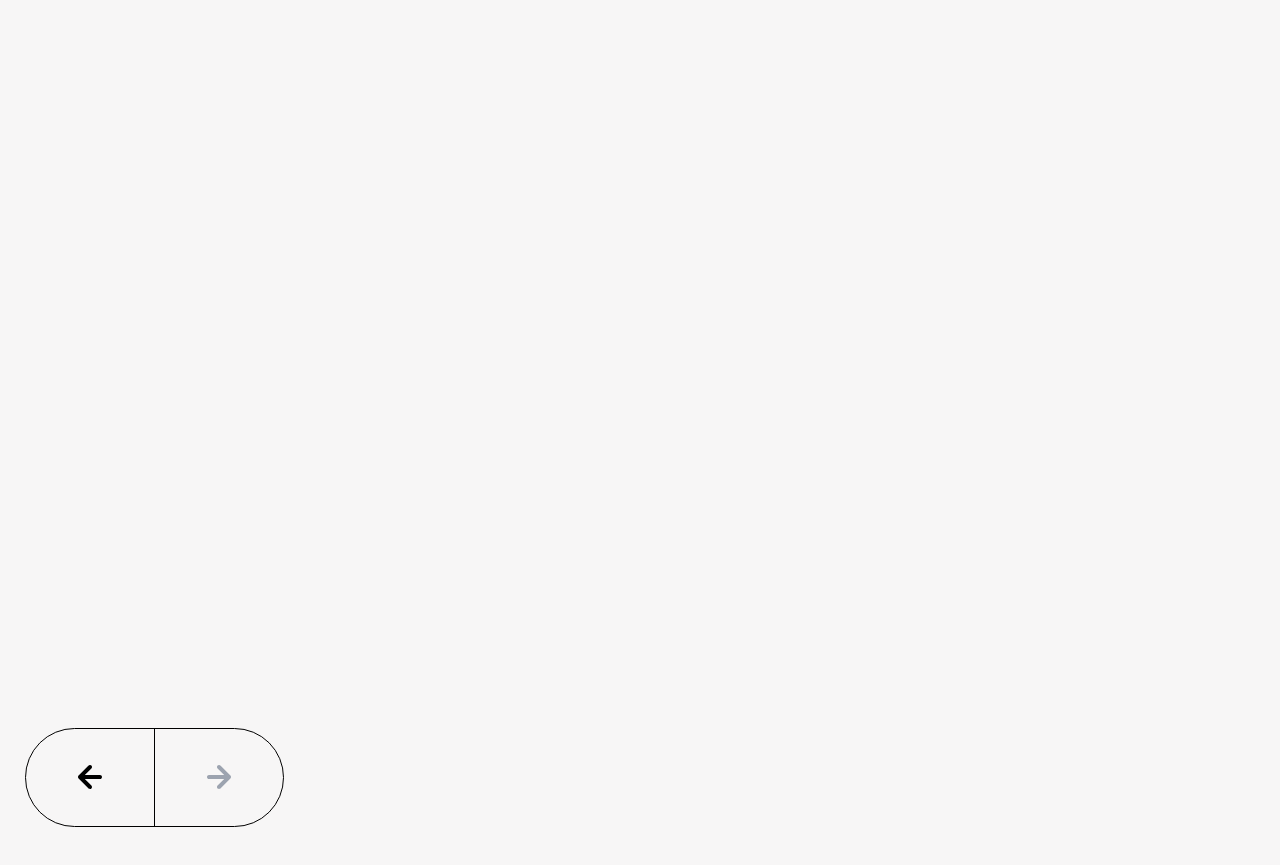
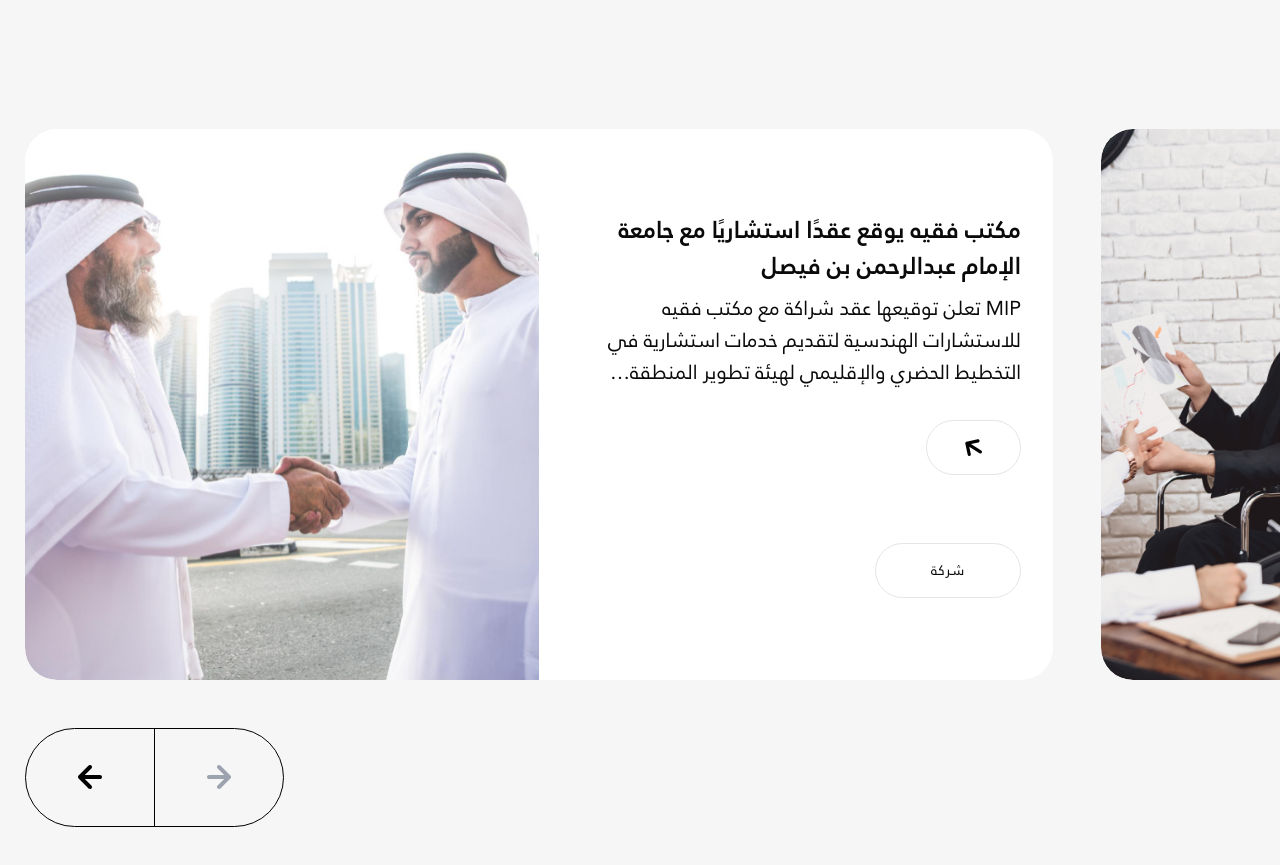
Before and after one commit to 2hmedSabry/HMF-project-task, a Next.js app: page / in a window 1280 px wide. Shown: the part 4240-5105 px from the top of the page. Built offline with nearby package versions, Linux system fonts and the light colour scheme.

Commit message:
refactor: refine MediaCard flex item sizing by making `shrink-0` responsive and removing `flex-1` classes (fix problem ).

```diff
--- a/src/components/ui/cards/MediaCard.tsx
+++ b/src/components/ui/cards/MediaCard.tsx
@@ -15,7 +15,7 @@
 
 export default function MediaCard({ card, isAnimating }: MediaCardProps) {
     return (
-            <div className="shrink-0 flex flex-col-reverse lg:flex-row items-center bg-white rounded-[32px] w-full lg:w-[1028px] md:w-[1280px] lg:h-[442px] xl:h-[551px] overflow-hidden flex-1 lg:flex-0">
+            <div className="lg:shrink-0 flex flex-col-reverse lg:flex-row items-center bg-white rounded-[32px] w-full lg:w-[1028px] md:w-[1280px] lg:h-[442px] xl:h-[551px] overflow-hidden ">
             <div className={`w-full lg:w-[50%] flex flex-col p-6 md:p-8 gap-6 transition-opacity duration-300 ${isAnimating ? 'opacity-0' : 'opacity-100'}`}>
                 <div className="flex flex-col gap-2">
                     <Typography variant="h3" className="line-clamp-2">{card.title}</Typography>
```
